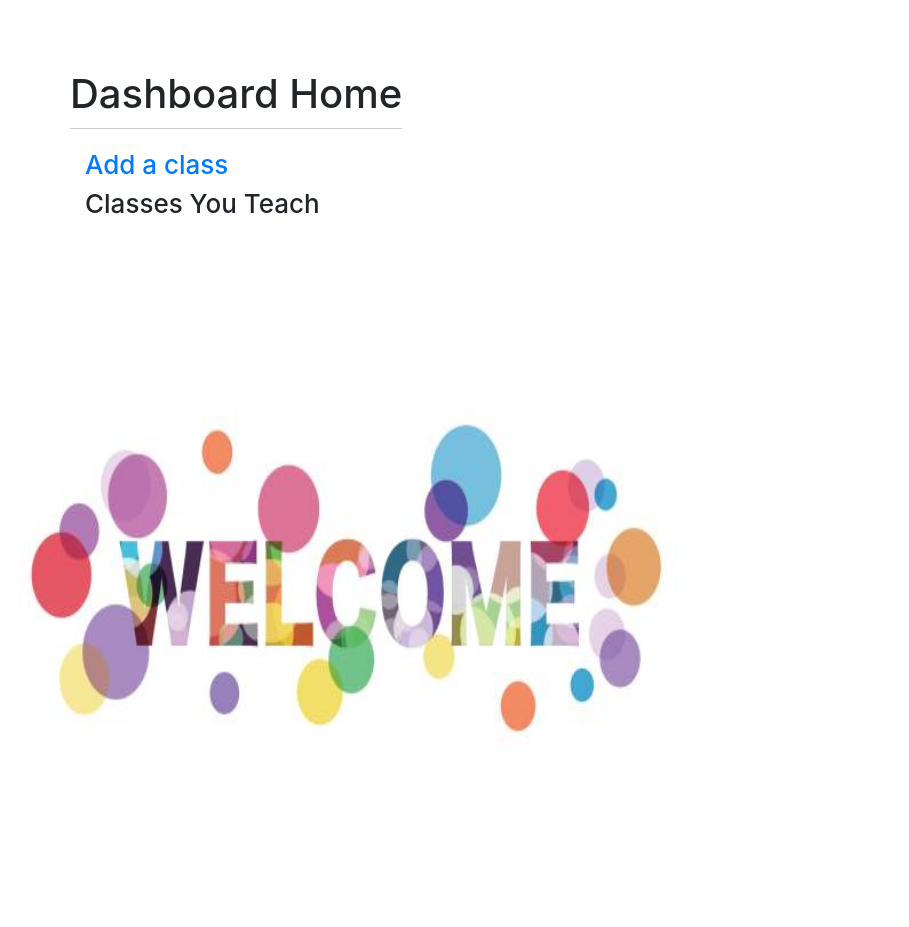
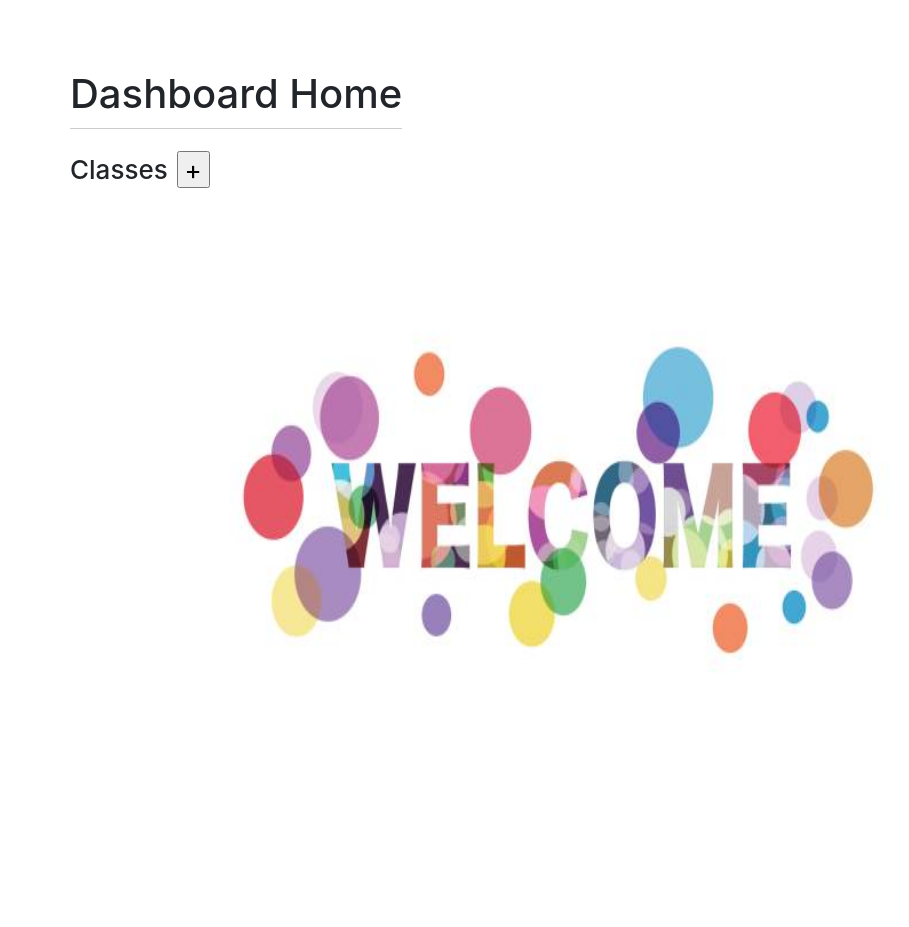
Before and after one commit to GatorIncubator/quizagator, a Flask app: page /teachers/ in a window 1280 px wide. Shown: the part 40-967 px from the top of the page, without its empty margins (0-909 px from the left). After the commit the page ends 699 px from the top, so only its background shows below. Run offline with Flask 2, Linux system fonts and the light colour scheme; the visitor is signed in with stand-in values (Sample User, id 1); data that the repository does not hold is empty; some libraries are stand-ins or nearby versions.

Commit message:
Change button formatting in teacher index page

```diff
--- a/application/templates/teachers/index.html
+++ b/application/templates/teachers/index.html
@@ -6,6 +6,12 @@
 				list-style-type: none;
 				margin: 0;
 			}
+			div.button {
+				margin: 2px;
+			}
+			div.inline {
+				display: inline-block;
+			}
 		</style>
 		<div class="container">
 			<div class="row">
@@ -13,8 +19,16 @@
 					<h1>Dashboard Home</h1>
 				</div>
 			</div>
-					<h2><a href="/teachers/classes/create">Add a class</a></h2>
-					<h2>Classes You Teach</h2>
+			<div class="row">
+				<div class="span12">
+					<h2>
+						Classes
+						<div class="button inline">
+							<form action="/teachers/classes/create/">
+	    					<input type="submit" value="+" />
+							</form>
+						</div>
+					</h2>
 					<ul>
 						{% for class in classes %}
 							<li><a href="/teachers/classes/{{class.id}}/">{{class.name}}</a></li>
```
